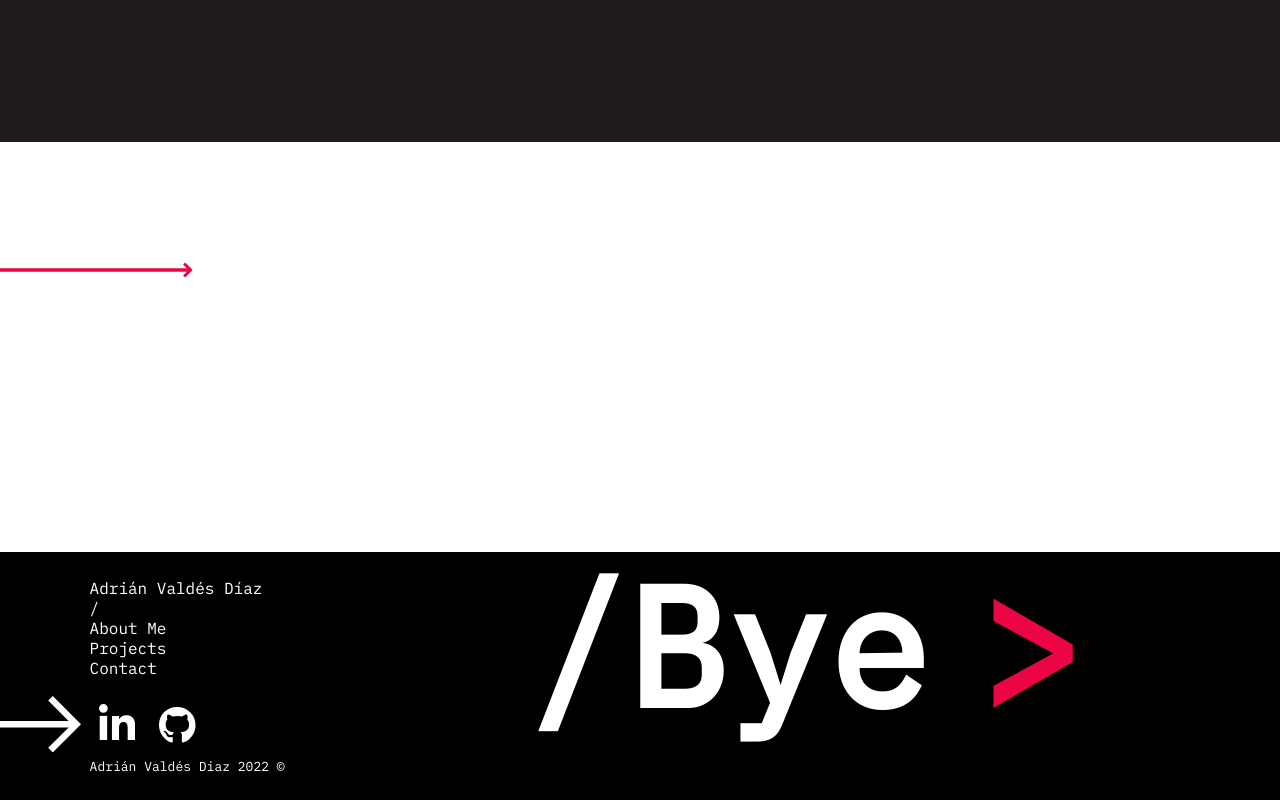
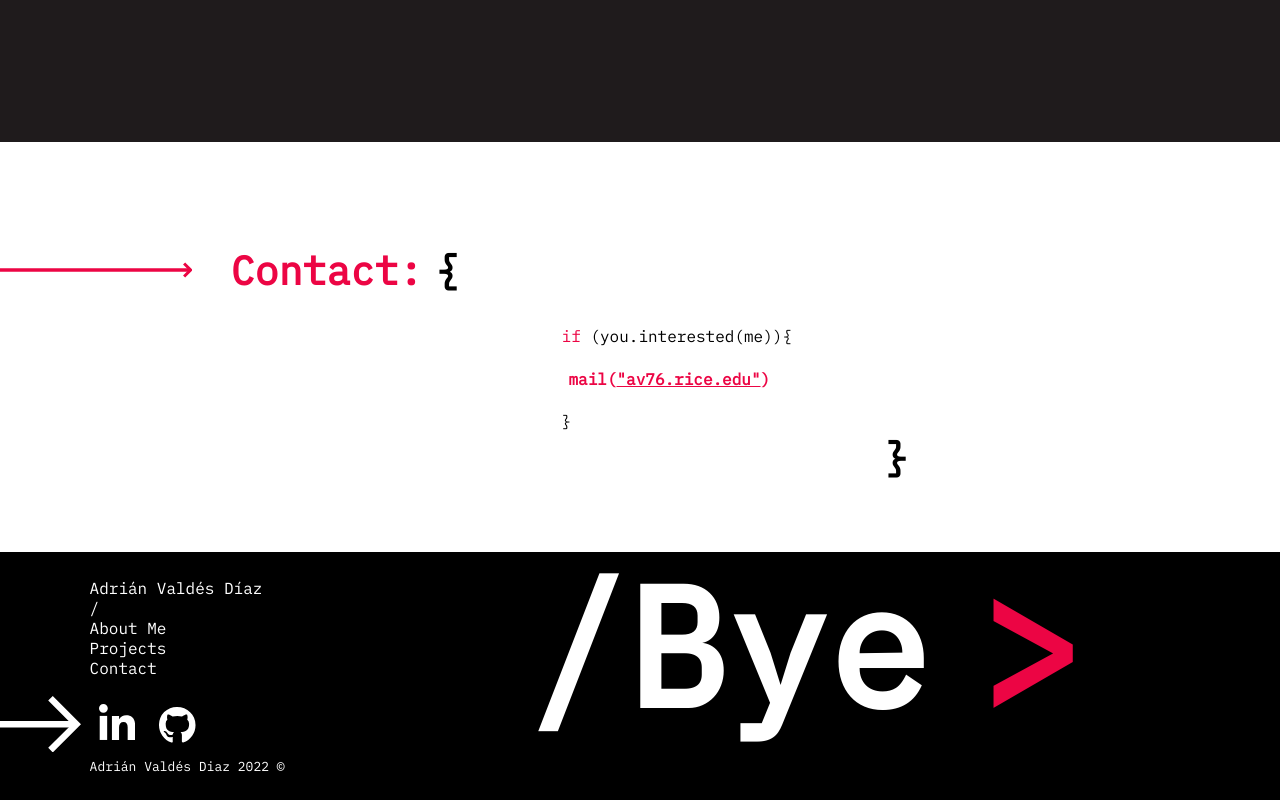
Before and after one commit to sidecontrolpapi/landing, a React (Create React App) app: page / in a window 1280 px wide. Shown: the part 2941-3741 px from the top of the page. Built offline with nearby package versions, Linux system fonts and the light colour scheme.

Commit message:
fixed contact scrolling

```diff
--- a/src/pages/Contact.jsx
+++ b/src/pages/Contact.jsx
@@ -10,9 +10,8 @@ const Contact =()=>{
     useEffect(()=>{
         const width = document.body.clientWidth
         if (width>1920) {if (selected>=4.8) setScrolled(true) }
-        else if (width>=1024) {if (selected>=4){ setScrolled(true)}}
-        else if (selected>=5.2 && width>=375) setScrolled(true)
-        else if (selected>=6) setScrolled(true)
+        else if (width>=1024) {if (selected>3.5){ setScrolled(true)}}
+        else if (selected>=4.7) setScrolled(true)
         else if (selected<3) setScrolled(false)
         console.log(selected, document.body.clientWidth)
     },[selected])
@@ -37,29 +36,19 @@ const Contact =()=>{
             </div>
 
             <div  className={`RightContact ${scrolled?"textShowing":"beforeShow"}`}>
-
-
-
                 <div className="mainCode">
-
                     <p className="blackFont"> <span className="red">if</span> (you.interested(me))&#123;</p>
-
                     <div className="info">
                         <br/>
-
-
                         <a href="mailto: adrianvaldes1439@gmail.com"><b><p className="red"> mail(<u >&quot;av76.rice.edu&quot;</u>)</p></b></a>
                         <br/>
                     </div>
-
                     <p className="blackFont">&#125;</p>
                 </div>
-
                 <div className="ClosingCurly">
                     <h1>&#125;</h1>
                 </div>
             </div>
-
         </div>
     )
 }
```
